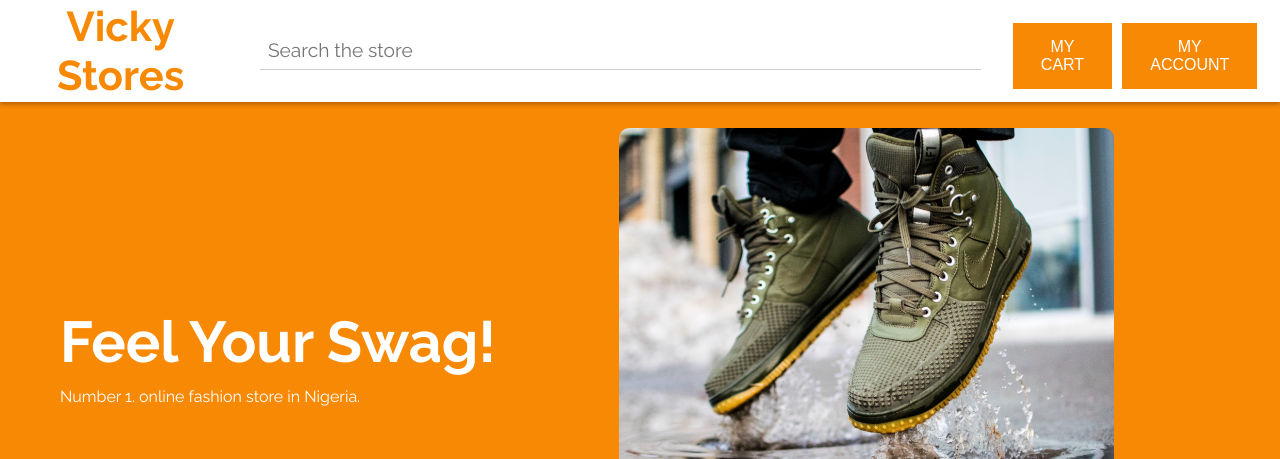
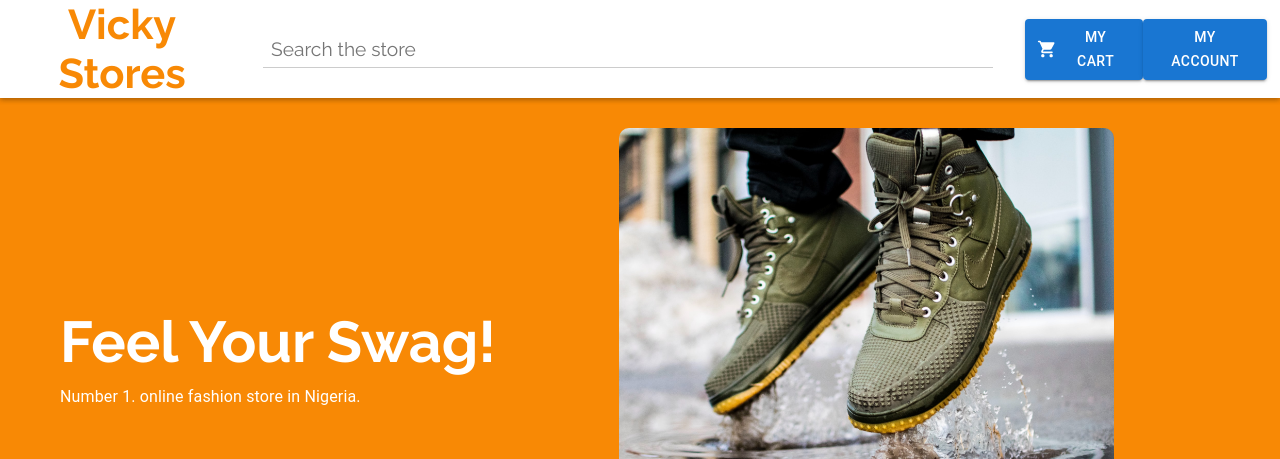
Before and after one commit to seyeonigbinde/vicky-stores, a React (Create React App) app: page / in a window 1280 px wide. Shown: the top 459 px of the page. Built offline with nearby package versions, Linux system fonts and the light colour scheme; no server answers.

Commit message:
@mui/styles properly setup

```diff
--- a/package.json
+++ b/package.json
@@ -5,7 +5,9 @@
   "dependencies": {
     "@emotion/react": "^11.7.0",
     "@emotion/styled": "^11.6.0",
+    "@mui/icons-material": "^5.2.0",
     "@mui/material": "^5.2.2",
+    "@mui/styles": "^5.2.2",
     "@testing-library/jest-dom": "^5.11.4",
     "@testing-library/react": "^11.1.0",
     "@testing-library/user-event": "^12.1.10",
--- a/src/components/Header.js
+++ b/src/components/Header.js
@@ -1,12 +1,14 @@
-import React from 'react'
-import { Link } from 'react-router-dom'
+import React from "react"
+import { Link } from "react-router-dom"
+import Button from "@mui/material/Button"
+import ShoppingCartRounded from "@mui/icons-material/ShoppingCartRounded"
 
 const Header = ({ handleSearch, cart }) => {
   return (
     <header>
       <div>
         <Link to='/'>
-          <h2>Vicky Stores </h2>{' '}
+          <h2>Vicky Stores </h2>{" "}
         </Link>
       </div>
       <div className='search_bar'>
@@ -18,12 +20,12 @@ const Header = ({ handleSearch, cart }) => {
       </div>
       <nav>
         <Link to='/cart'>
-          <button>
-            My Cart{' '}
+          <Button variant='contained' startIcon={<ShoppingCartRounded />}>
+            My Cart
             <span className='cart-badge'>{cart.length > 0 && cart.length}</span>
-          </button>
+          </Button>
         </Link>
-        <button>My Account </button>
+        <Button variant='contained'>My Account </Button>
       </nav>
     </header>
   )
--- a/src/components/ShoppingList.js
+++ b/src/components/ShoppingList.js
@@ -2,11 +2,14 @@ import React, { useEffect, useState } from "react"
 import axios from "axios"
 import Header from "./Header"
 import images from "../images/shoe_1.jpeg"
-import Button from "@mui/material/Button"
+import { Button, Typography, Box } from "@mui/material"
+import useStyles from "../css/useStyles"
 
 const ShoppingList = ({ addToCart, cart }) => {
   const [products, setProducts] = useState([])
   const [searchProducts, setSearchProducts] = useState("")
+
+  const classes = useStyles()
 
   useEffect(() => {
     axios
@@ -34,7 +37,7 @@ const ShoppingList = ({ addToCart, cart }) => {
       <section className='banner'>
         <div className='banner_text'>
           <h1>Feel Your Swag! </h1>
-          <p>Number 1. online fashion store in Nigeria.</p>
+          <Typography>Number 1. online fashion store in Nigeria.</Typography>
         </div>
         <figure className='banner_img'>
           <img src={images} alt='banner_image' />
@@ -42,16 +45,18 @@ const ShoppingList = ({ addToCart, cart }) => {
       </section>
       <section>
         <Header handleSearch={handleSearch} cart={cart} />
-        <section className='product_container'>
+        <Box className={classes.productContainer}>
           {filteredProduct.map((product, id) => (
             <div key={id} className='product_items'>
               <img src={product.image} alt='product' />
-              <p> {product.title}</p>
+              <Typography> {product.title}</Typography>
               <h5> &#8358;{product.price}</h5>
-              <Button onClick={() => addToCart(product)}>Add To Cart</Button>
+              <Button variant='contained' onClick={() => addToCart(product)}>
+                Add To Cart
+              </Button>
             </div>
           ))}
-        </section>
+        </Box>
       </section>
     </section>
   )
--- /dev/null
+++ b/src/css/useStyles.js
@@ -0,0 +1,13 @@
+import { makeStyles } from "@mui/styles"
+
+const useStyles = makeStyles(() => ({
+  productContainer: {
+    margin: "2% 0%",
+    width: "100%",
+    display: "flex",
+    justifyContent: "space-between",
+    flexWrap: "wrap",
+  },
+}))
+
+export default useStyles
```
Also changed, not shown: 2 other files (tests, documents, lock files or other folders).
